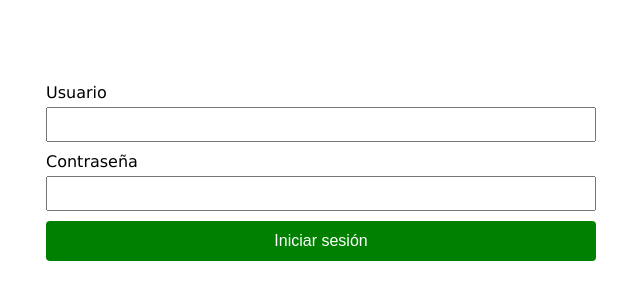
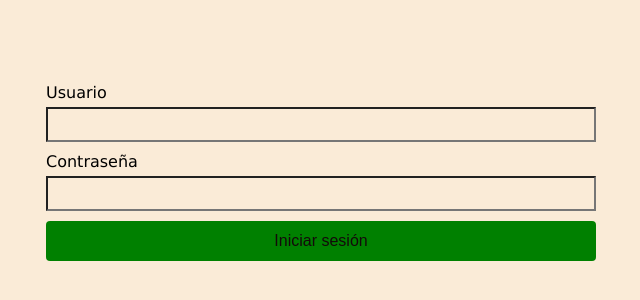
Before and after one commit to Sandoval0315/login-con-alerta, a plain HTML site: page index.html in a window 1280 px wide. Shown: the part 228-528 px from the top of the page, without its empty margins (319-959 px from the left). Drawn offline with Linux system fonts and the light colour scheme.

Commit message:
cambie el color de fondo

```diff
--- a/css.css
+++ b/css.css
@@ -1,4 +1,5 @@
 * {
+    background-color: antiquewhite;
     margin: 0;
     padding: 0;
     box-sizing: border-box;
@@ -35,7 +36,7 @@
     height: 40px;
     border: none;
     border-radius: 4px;
-    color: white;
+    color: rgb(19, 10, 10);
     font-size: 1rem;
     width: 100%;
   }
```
